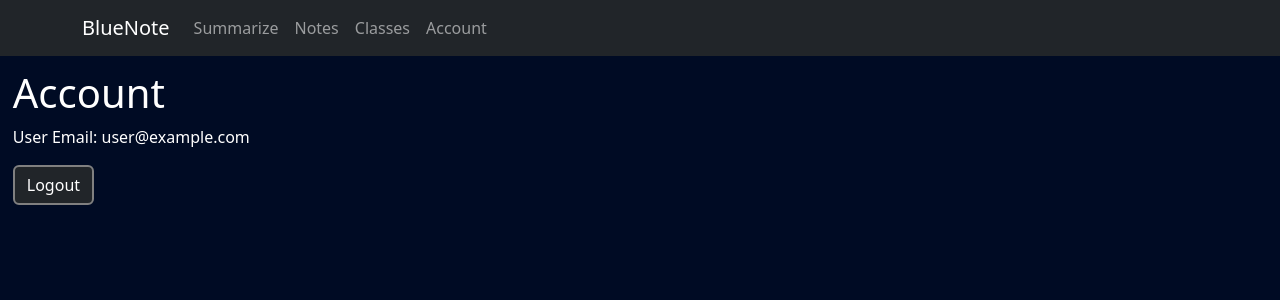
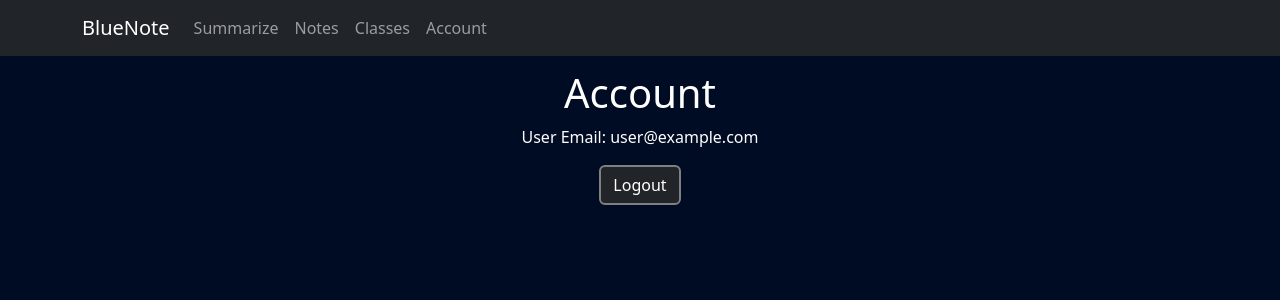
Before and after one commit to Vincent-Lin-UF/Blue-Note, a React (Create React App) app: page /account in a window 1280 px wide. Shown: the top 300 px of the page. Built offline with nearby package versions, Linux system fonts and the light colour scheme; no server answers; sample sign-in values are in the browser's storage.

Commit message:
css baby

```diff
--- a/src/components/Account.jsx
+++ b/src/components/Account.jsx
@@ -46,7 +46,15 @@ const Account = () => {
         position: "absolute",
       }}
     >
-      <div style={{ margin: "1vw" }}>
+      <div
+        style={{
+          margin: "1vw",
+          display: "flex",
+          justifyContent: "center",
+          textAlign: "center",
+        }}
+      >
+        <div>
           <h1 style={{ color: "white" }}>Account</h1>
           <p style={{ color: "white" }}>User Email: {user && user.email}</p>
 
@@ -59,6 +67,7 @@ const Account = () => {
           </Button>
         </div>
       </div>
+    </div>
   );
 };
 
--- a/src/components/Notes.js
+++ b/src/components/Notes.js
@@ -71,6 +71,7 @@ export function Notes() {
               }}
             >
               <Form.Group>
+                <h2 style={{ color: "white" }}>Notes</h2>
                 {/* <Form.Select
                   style={{
                     backgroundColor: "#343a40",
@@ -104,12 +105,11 @@ export function Notes() {
               <Form.Control
                 ref={notesRef}
                 type="text"
-                placeholder="Enter Notes"
                 as="textarea"
                 style={{
                   backgroundColor: "#343a40",
                   color: "white",
-                  height: "80vh",
+                  height: "78.5vh",
                   width: "50vw",
                   resize: "none",
                   marginTop: "1vh",
```
Lines whose indentation alone changed are shown as unchanged.
